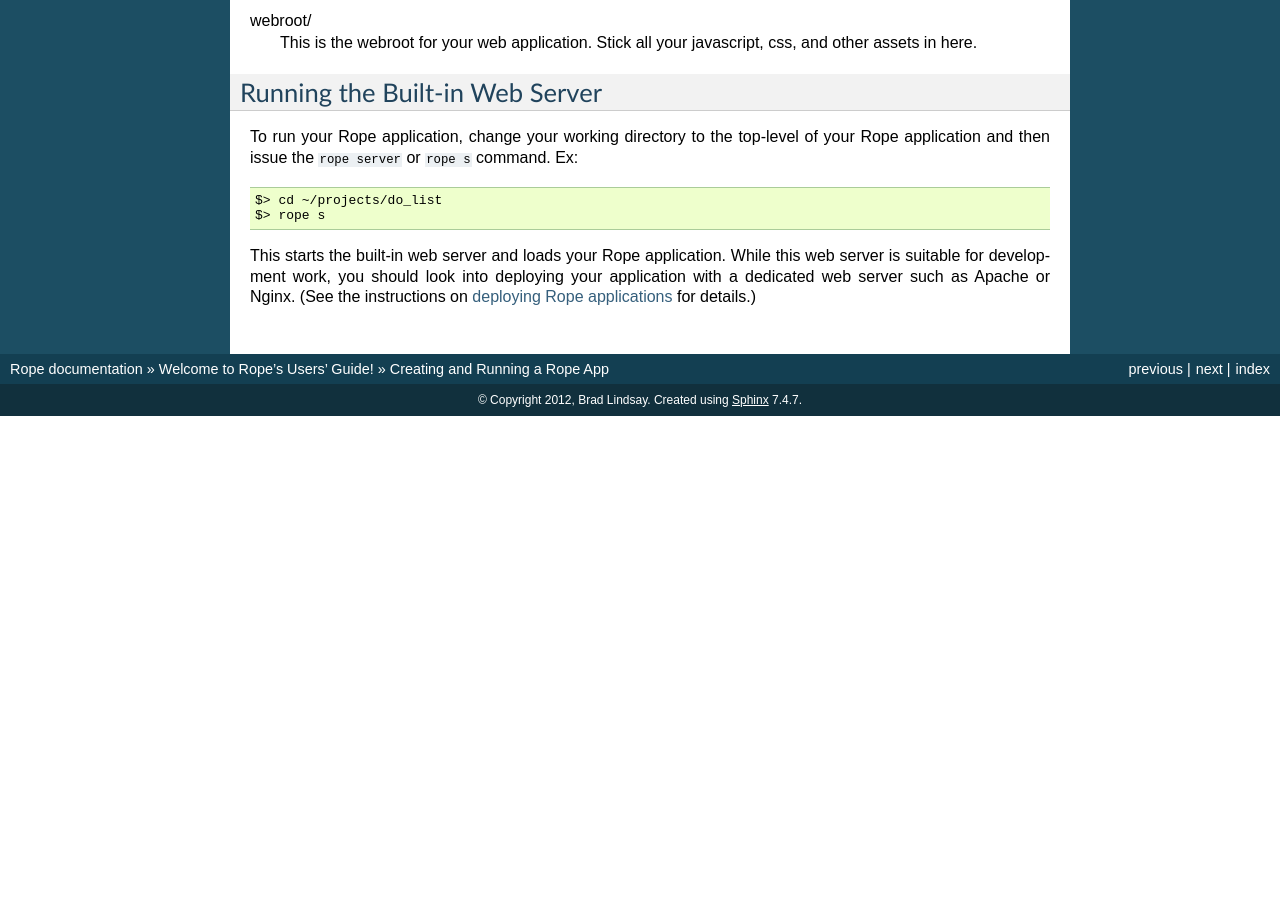
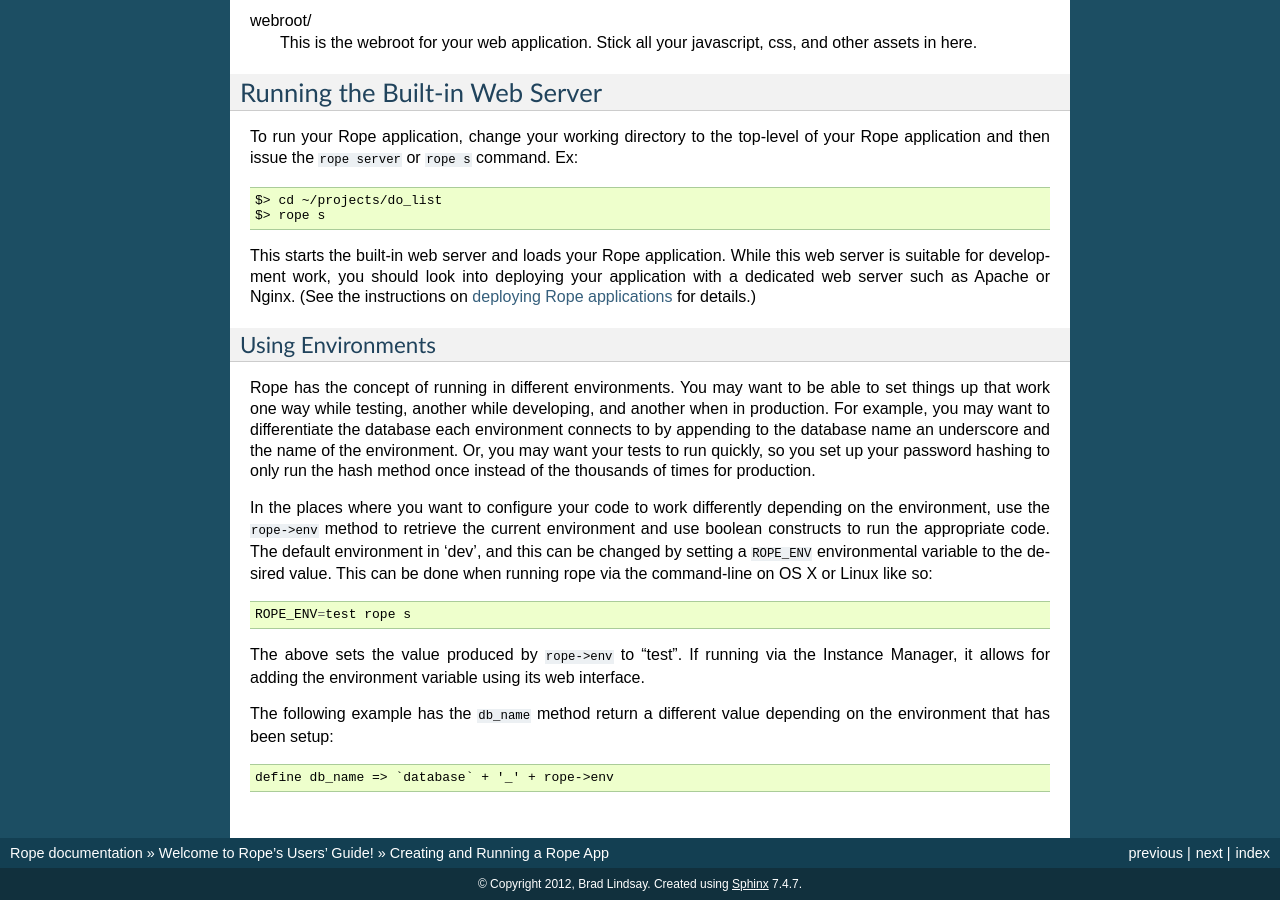
Before and after one commit to bfad/rope, a Sphinx documentation site: the page built from docs/source/user_guide/create_and_run.rst, in a window 1280 px wide and 900 px high, scrolled down 743 px. Built offline with Sphinx 7.4.7, drawn with Linux system fonts in a browser that asks for light colours; pages that are not in the unit, such as notebooks, are missing from menus; before the commit the page ends 1159 px from its top, so only the background shows below that.

Commit message:
Adding documentation about rope->env

```diff
--- a/docs/source/user_guide/create_and_run.rst
+++ b/docs/source/user_guide/create_and_run.rst
@@ -57,3 +57,32 @@ This starts the built-in web server and loads your Rope application. While this
 web server is suitable for development work, you should look into deploying your
 application with a dedicated web server such as Apache or Nginx. (See the
 instructions on :doc:`deploying Rope applications <deploy>` for details.)
+
+
+Using Environments
+^^^^^^^^^^^^^^^^^^
+Rope has the concept of running in different environments. You may want to be
+able to set things up that work one way while testing, another while developing,
+and another when in production. For example, you may want to differentiate the
+database each environment connects to by appending to the database name an
+underscore and the name of the environment. Or, you may want your tests to run
+quickly, so you set up your password hashing to only run the hash method once
+instead of the thousands of times for production.
+
+In the places where you want to configure your code to work differently
+depending on the environment, use the ``rope->env`` method to retrieve the
+current environment and use boolean constructs to run the appropriate code. The
+default environment in 'dev', and this can be changed by setting a ``ROPE_ENV``
+environmental variable to the desired value. This can be done when running rope
+via the command-line on OS X or Linux like so::
+
+   ROPE_ENV=test rope s
+
+The above sets the value produced by ``rope->env`` to "test". If running via the
+Instance Manager, it allows for adding the environment variable using its web
+interface.
+
+The following example has the ``db_name`` method return a different value
+depending on the environment that has been setup::
+
+   define db_name => `database` + '_' + rope->env
--- a/docs/source/user_guide/index.rst
+++ b/docs/source/user_guide/index.rst
@@ -22,5 +22,4 @@ Contents:
    rope_user
    rope_validate
    rope_utilities
-   environments
    deploy
```
